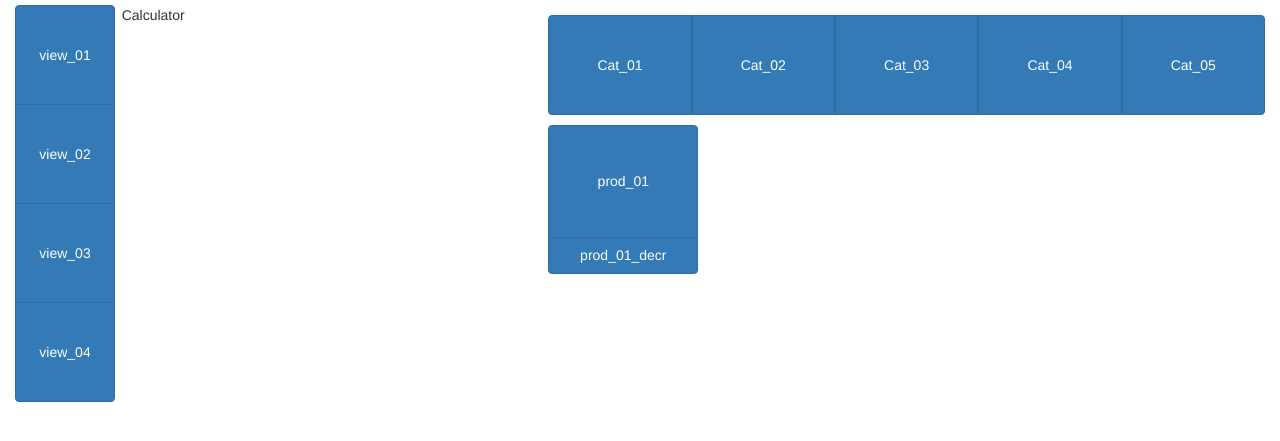
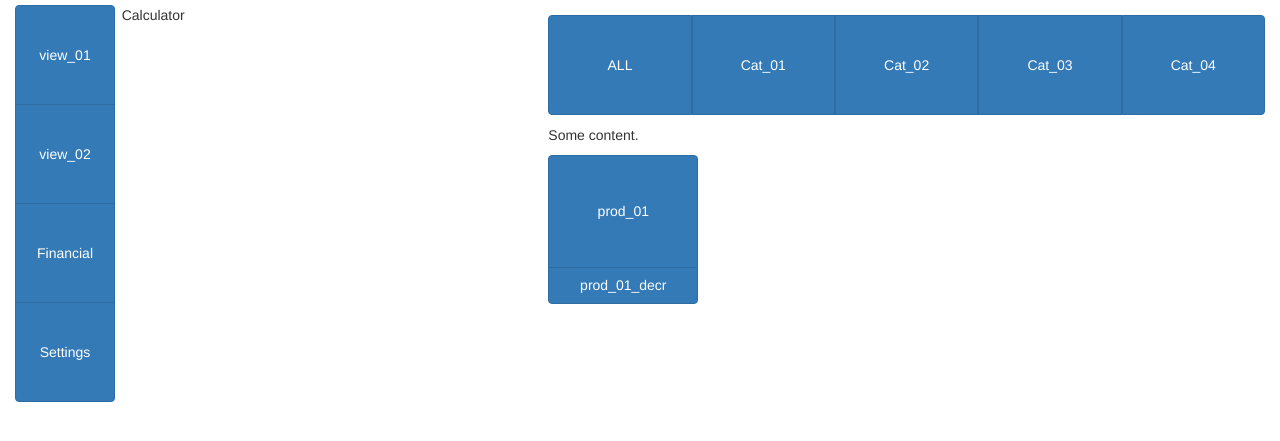
Before and after one commit to VSLCatena/marktwerking, a PHP site: page / in a window 1280 px wide. Shown: the top 441 px of the page. Run offline with PHP 8.4, Linux system fonts and the light colour scheme; some libraries are stand-ins or nearby versions.

Commit message:
added modal and tabs

```diff
--- a/index.php
+++ b/index.php
@@ -18,8 +18,8 @@
 					<div class="btn-group-vertical">
 						<button class="btn btn-primary btn-sq" type="button">view_01</button>
 						<button class="btn btn-primary btn-sq" type="button">view_02</button>
-					<button class="btn btn-primary btn-sq" type="button">view_03</button>
-					<button class="btn btn-primary btn-sq" type="button">view_04</button>
+						<button class="btn btn-primary btn-sq" data-target="#financial" data-toggle="modal" type="button">Financial</button>
+						<button class="btn btn-primary btn-sq" data-target="#settings" data-toggle="modal" type="button">Settings</button>
 					</div>
 				</div>
 				<div class="col-md-4 calc">
@@ -29,24 +29,94 @@
 					<div class="row category">
 						<div class="col-md-12">
 							<div class="btn-group btn-group-justified">
-							<a class="btn btn-primary btn-sq">Cat_01</a>
-							<a class="btn btn-primary btn-sq">Cat_02</a>
-							<a class="btn btn-primary btn-sq">Cat_03</a>
-							<a class="btn btn-primary btn-sq">Cat_04</a>
-							<a class="btn btn-primary btn-sq">Cat_05</a>
+								<a class="btn btn-primary btn-sq" data-toggle="tab" href="#Cat_ALL">ALL</a>
+								<a class="btn btn-primary btn-sq" data-toggle="tab" href="#Cat_01">Cat_01</a>
+								<a class="btn btn-primary btn-sq" data-toggle="tab" href="#Cat_02">Cat_02</a>
+								<a class="btn btn-primary btn-sq" data-toggle="tab" href="#Cat_03">Cat_03</a>
+								<a class="btn btn-primary btn-sq" data-toggle="tab" href="#Cat_04">Cat_04</a>
 							</div>
 						</div>
 					</div>
 					<div class="row products">
 						<div class="col-md-12">
+							<!-- nav-tabs content-->
+							<div class="tab-content">
+								<div class="tab-pane fade in active" id="Cat_ALL">
+									<p>
+										Some content.
+									</p>
 									<div class="btn-group-vertical btn-sq-prod">
 										<button class="btn btn-primary prod" type="button">prod_01</button>
 										<button class="btn btn-primary prod_decr" type="button">prod_01_decr</button>
+									</div>
+								</div>
+								<div class="tab-pane fade" id="Cat_01">
+									<p>
+										Some content in cat 1.
+									</p>
+								</div>
+								<div class="tab-pane fade" id="Cat_02">
+									<p>
+										Some content in cat 2.
+									</p>
+								</div>
+								<div class="tab-pane fade" id="Cat_03">
+									<p>
+										Some content in cat 3.
+									</p>
+								</div>
+								<div class="tab-pane fade" id="Cat_04">
+									<p>
+										Some content in cat 4.
+									</p>
 								</div>
 							</div>
 						</div>
 					</div>
 				</div>
 			</div>
+		</div><!-- Modal -->
+		<div class="modal fade" id="financial" role="dialog">
+			<div class="modal-dialog">
+				<!-- Modal content-->
+				<div class="modal-content">
+					<div class="modal-header">
+						<button class="close" data-dismiss="modal" type="button">&times;</button>
+						<h4 class="modal-title">
+							Total financial data
+						</h4>
+					</div>
+					<div class="modal-body">
+						<p>
+							$
+						</p>
+					</div>
+					<div class="modal-footer">
+						<button class="btn btn-default" data-dismiss="modal" type="button">Close</button>
+					</div>
+				</div>
+			</div>
+		</div><!-- Modal-->
+		<div class="modal fade" id="settings" role="dialog">
+			<div class="modal-dialog">
+				<!-- Modal content-->
+				<div class="modal-content">
+					<div class="modal-header">
+						<button class="close" data-dismiss="modal" type="button">&times;</button>
+						<h4 class="modal-title">
+							Settings
+						</h4>
+					</div>
+					<div class="modal-body">
+						<p>
+							Length of rounds, amount of rounds, pricing, etc
+						</p>
+					</div>
+					<div class="modal-footer">
+						<button class="btn btn-default" data-dismiss="modal" type="button">Close</button>
+					</div>
+				</div>
+			</div>
+		</div>
 	</body>
 </html>
```
Lines whose indentation alone changed are shown as unchanged.
